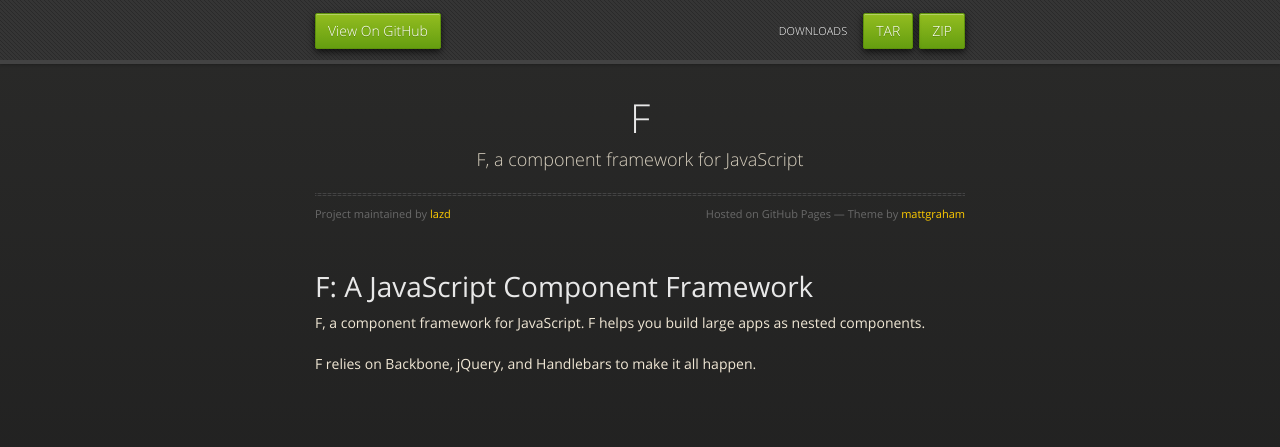
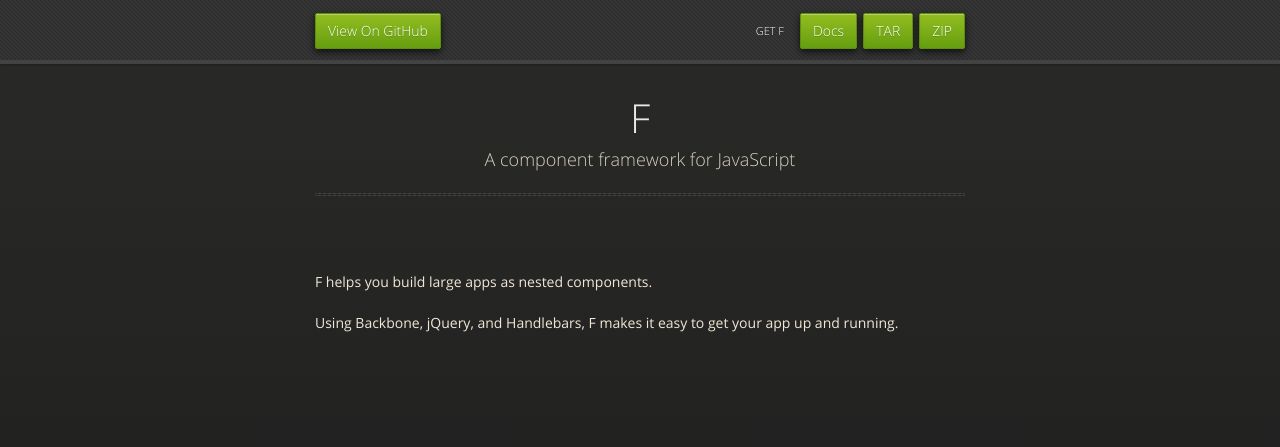
Before and after one commit to lazd/F, a plain HTML site: page index.html in a window 1280 px wide. Drawn offline with nearby package versions, Linux system fonts and the light colour scheme.

Commit message:
Added link to docs and revised text

```diff
--- a/index.html
+++ b/index.html
@@ -23,7 +23,8 @@
           <li class="fork"><a href="https://github.com/lazd/F">View On GitHub</a></li>
           <li class="downloads"><a href="https://github.com/lazd/F/zipball/master">ZIP</a></li>
           <li class="downloads"><a href="https://github.com/lazd/F/tarball/master">TAR</a></li>
-          <li class="title">DOWNLOADS</li>
+          <li class="downloads"><a href="docs/">Docs</a></li>
+          <li class="title">GET F</li>
         </nav>
       </div><!-- end header -->
 
@@ -32,17 +33,18 @@
       <section>
         <div id="title">
           <h1>F</h1>
-          <p>F, a component framework for JavaScript</p>
+          <p>A component framework for JavaScript</p>
           <hr>
+		<!--
           <span class="credits left">Project maintained by <a href="https://github.com/lazd">lazd</a></span>
           <span class="credits right">Hosted on GitHub Pages &mdash; Theme by <a href="http://twitter.com/#!/michigangraham">mattgraham</a></span>
+		-->
+
         </div>
 
-        <h1>F: A JavaScript Component Framework</h1>
+<p>F helps you build large apps as nested components.</p>
 
-<p>F, a component framework for JavaScript. F helps you build large apps as nested components.</p>
-
-<p>F relies on Backbone, jQuery, and Handlebars to make it all happen.</p>
+<p>Using Backbone, jQuery, and Handlebars, F makes it easy to get your app up and running.</p>
       </section>
 
     </div>
```
